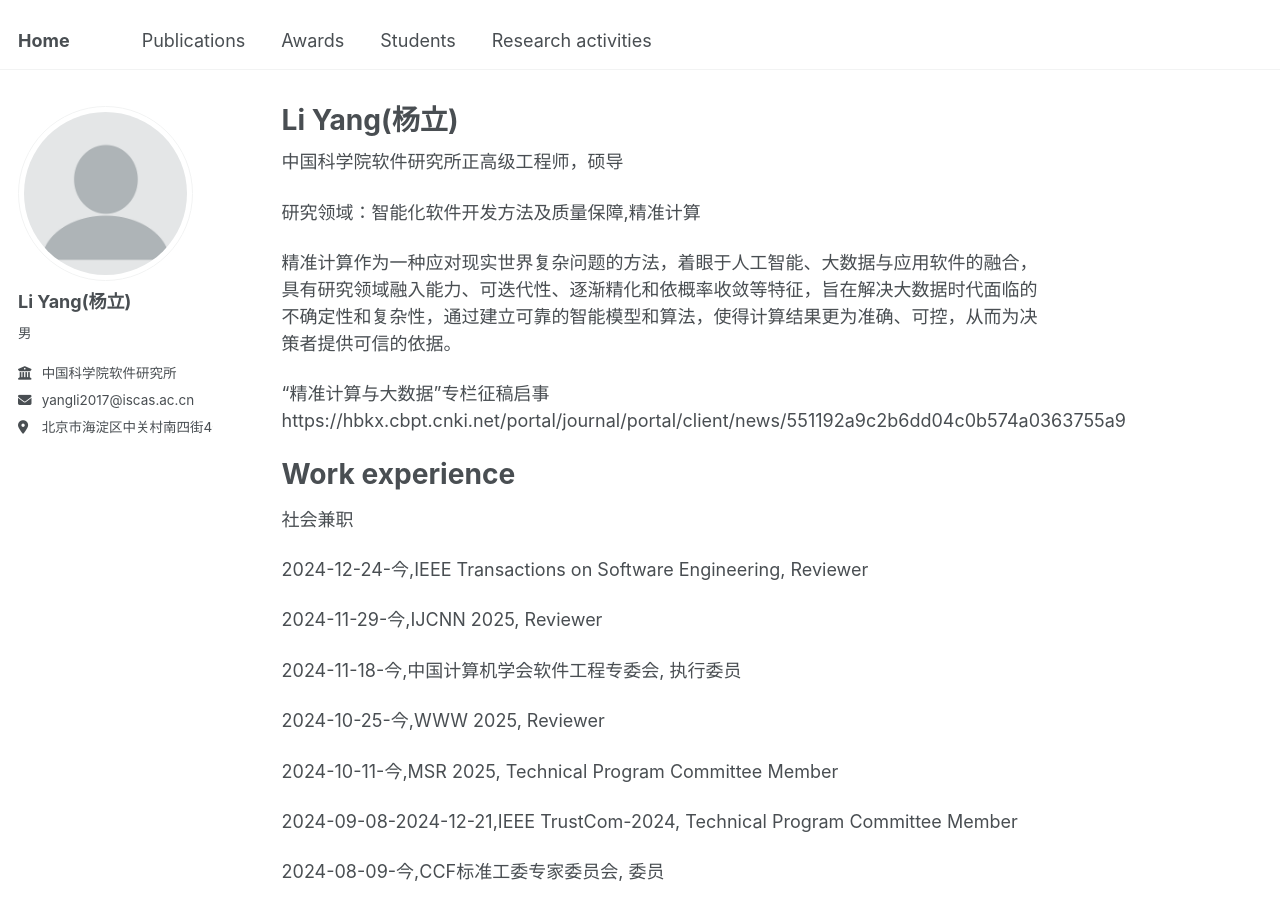
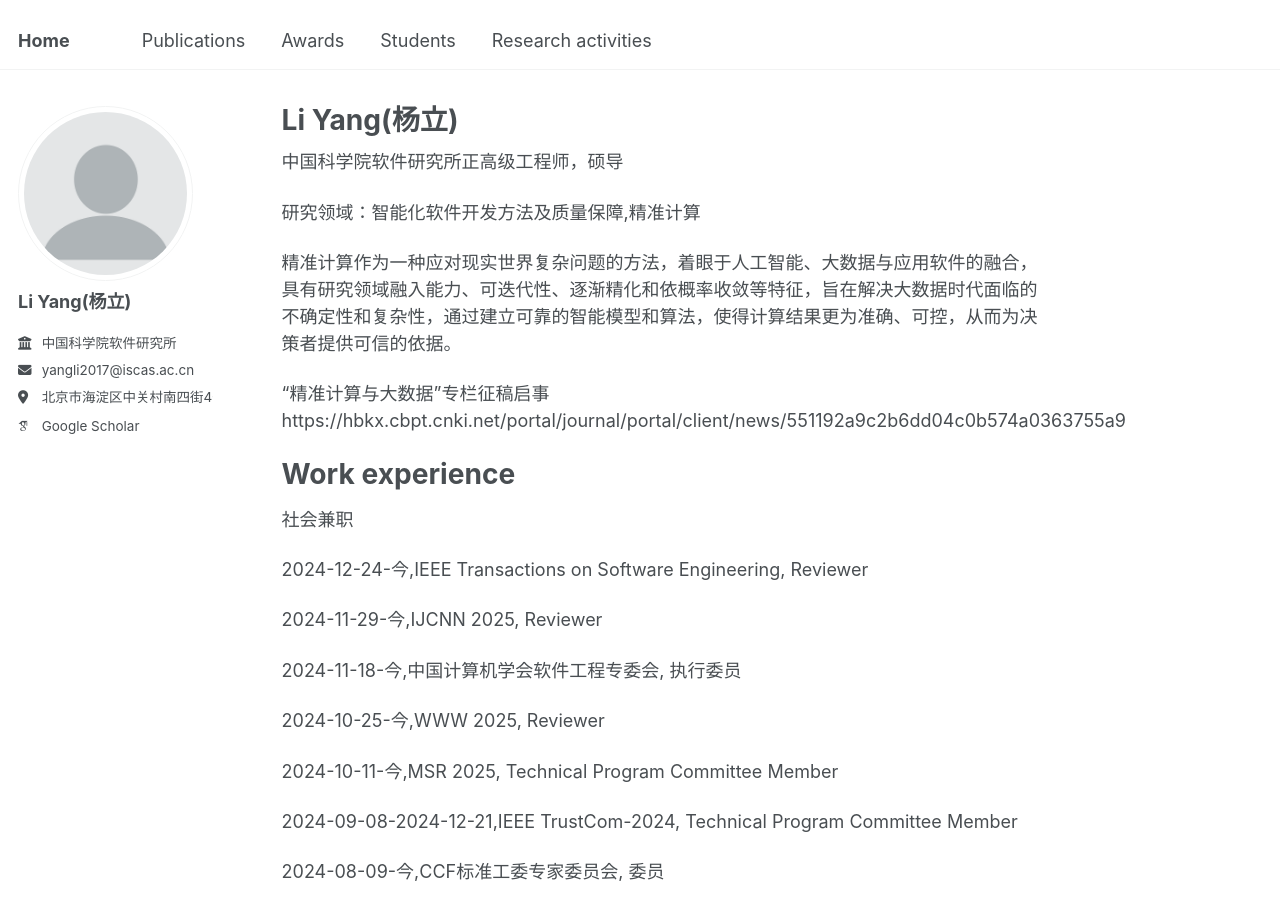
Before and after one commit to yangli8953/yangli8953.github.io, a Jekyll site: the page built from _pages/about.md, in a window 1280 px wide and 900 px high. Built offline with Jekyll 4.4.1, drawn with Linux system fonts in a browser that asks for light colours; some web fonts are replaced.

Commit message:
Update _config.yml

```diff
--- a/_config.yml
+++ b/_config.yml
@@ -24,7 +24,7 @@ author:
   # Biographic information
   avatar           : "profile.png"
   name             : "Li Yang(杨立)"
-  pronouns         : "男"
+  pronouns         :
   bio              : ""
   employer         : "中国科学院软件研究所"
   uri              : # URL
@@ -33,7 +33,7 @@ author:
 
   # Academic websites
   arxiv            : # URL - Update with the correct link to your profile
-  googlescholar    : # URL - Update with the correct link to your profile
+  googlescholar    : https://scholar.google.com/citations?user=KmQBU1IAAAAJ
   impactstory      : # URL
   orcid            : # URL
   semantic         : # URL
```
